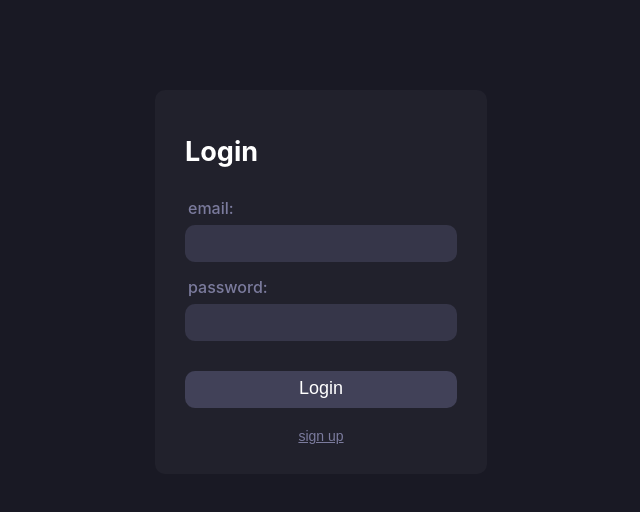
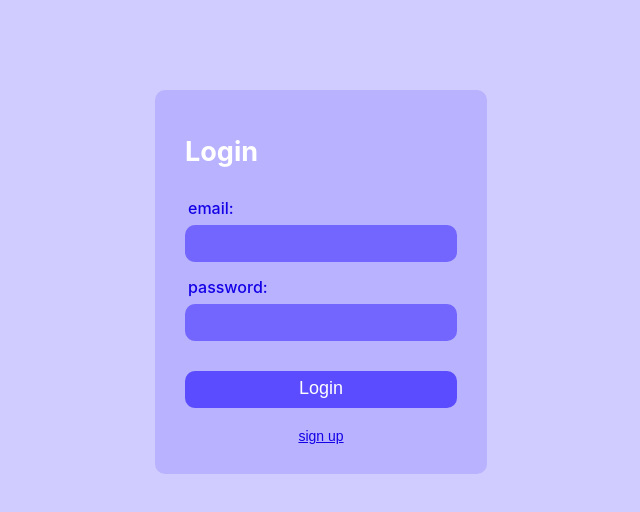
Before and after one commit to Noevenzahn/to-do-liste, a React (Create React App) app: page / in a window 1280 px wide. Shown: the top 512 px of the page, without its empty margins (319-959 px from the left). Built offline with nearby package versions, Linux system fonts and the light colour scheme; no server answers.

Commit message:
restructure scss

```diff
--- a/src/App.scss
+++ b/src/App.scss
@@ -65,61 +65,17 @@ main {
     background-color: var(--color-500);
   }
 }
-.box--todo {
-  padding: 10px 15px;
-  display: grid;
-  align-items: center;
-
-  p {
-    max-width: 50%;
-  }
-}
-.todo__group {
-  display: flex;
-  align-items: center;
-}
-.box__buttons {
-  display: flex;
-  align-items: center;
-  position: relative;
-  margin-left: auto;
-}
 .date {
   margin-right: 20px;
   font-weight: 700;
-  color: var(--color-300);
-}
-.shared {
-  display: flex;
-  flex-wrap: wrap;
-  margin: 5px 0;
-  font-weight: 700;
-  color: var(--color-500);
-
-  span {
-    font-weight: 500;
-
-    &:not(:last-child)::after {
-      content: ",\00a0";
-    }
-  }
-}
-.doneState {
-  .button--done {
-    background-color: var(--color-500);
-    outline: 3px solid var(--color-500);
-  }
-  p {
-    text-decoration: line-through;
-    color: var(--color-500);
-  }
+  color: var(--color-200);
 }
 form {
   display: grid;
 }
 input {
   font-size: 18px;
-  color: #fff;
+  color: var(--color-000);
   margin-bottom: 10px;
   padding: 7px 20px 9px 20px;
   background-color: var(--color-400);
@@ -137,7 +93,7 @@ input {
 button {
   font-size: 18px;
   font-weight: 500;
-  color: #fff;
+  color: var(--color-000);
   margin-right: 15px;
   padding: 7px 20px 9px 20px;
   background-color: var(--color-300);
@@ -158,25 +114,6 @@ button {
   height: 40px;
   width: 40px;
   padding: 0;
-}
-.dropdown {
-  position: absolute;
-  top: 60px;
-  right: 0;
-  z-index: 1;
-  display: flex;
-  align-items: center;
-  padding: 15px;
-  border-radius: 10px;
-  background-color: var(--color-500);
-  box-sizing: border-box;
-
-  input {
-    margin: 0;
-  }
-  button {
-    margin: 0 0 0 10px;
-  }
 }
 .button--delete {
   position: relative;
@@ -200,15 +137,3 @@ button {
   //   height: 25px;
   // }
 }
-.button--done {
-  padding: 0;
-  height: 30px;
-  width: 30px;
-  background-color: transparent;
-  outline: 3px solid var(--color-300);
-  border: 6px solid var(--color-600);
-
-  &:hover {
-    background-color: var(--color-300);
-  }
-}
--- a/src/components/TodoItem/TodoItem.scss
+++ b/src/components/TodoItem/TodoItem.scss
@@ -7,7 +7,7 @@
   a {
     max-width: 50%;
     font-size: 18px;
-    color: white;
+    color: var(--color-000);
     text-decoration: none;
   }
   input {
@@ -16,6 +16,7 @@
     background-color: transparent;
     outline: none;
     word-break: break-word;
+    transition: color 250ms ease-in-out;
   }
 }
 .todo__group {
@@ -24,6 +25,7 @@
 }
 .box__buttons {
   display: flex;
+  align-items: center;
   position: relative;
   max-height: 40px;
   margin-left: auto;
@@ -34,6 +36,18 @@
   }
   img {
     transform: scale(55%);
+  }
+}
+.button--done {
+  padding: 0;
+  height: 30px;
+  width: 30px;
+  background-color: transparent;
+  outline: 3px solid var(--color-300);
+  border: 6px solid var(--color-600);
+
+  &:hover {
+    background-color: var(--color-300);
   }
 }
 .shared {
@@ -56,7 +70,7 @@
     background-color: var(--color-300);
     outline: 3px solid var(--color-300);
   }
-  p {
+  input {
     text-decoration: line-through;
     color: var(--color-300);
   }
--- a/src/index.scss
+++ b/src/index.scss
@@ -3,19 +3,34 @@
     "Ubuntu", "Cantarell", "Fira Sans", "Droid Sans", "Helvetica Neue",
     sans-serif;
 
+  --color-000: hsl(0, 0%, 100%);
   --color-100: hsl(240, 15%, 55%);
-  --color-200: hsl(240, 15%, 35%);
-  --color-300: hsl(240, 15%, 30%);
+  --color-200: hsl(240, 15%, 45%);
+  --color-300: hsl(240, 15%, 35%);
   --color-400: hsl(240, 15%, 25%);
   --color-500: hsl(240, 15%, 20%);
   --color-600: hsl(240, 15%, 15%);
+  --background: hsl(240, 15%, 10%);
 }
+@media (prefers-color-scheme: light) {
+  :root {
+    --color-000: hsl(245, 100%, 100%);
+    --color-100: hsl(245, 100%, 45%);
+    --color-200: hsl(245, 100%, 55%);
+    --color-300: hsl(245, 100%, 65%);
+    --color-400: hsl(245, 100%, 70%);
+    --color-500: hsl(245, 100%, 75%);
+    --color-600: hsl(245, 100%, 85%);
+    --background: hsl(245, 100%, 90%);
+  }
+}
+
 body {
   display: flex;
   justify-content: center;
   margin: 0;
   padding: 30px;
-  background-color: hsl(240, 18%, 12%);
+  background-color: var(--background);
   color: #fff;
   font-family: var(--font);
   -webkit-font-smoothing: antialiased;
```
